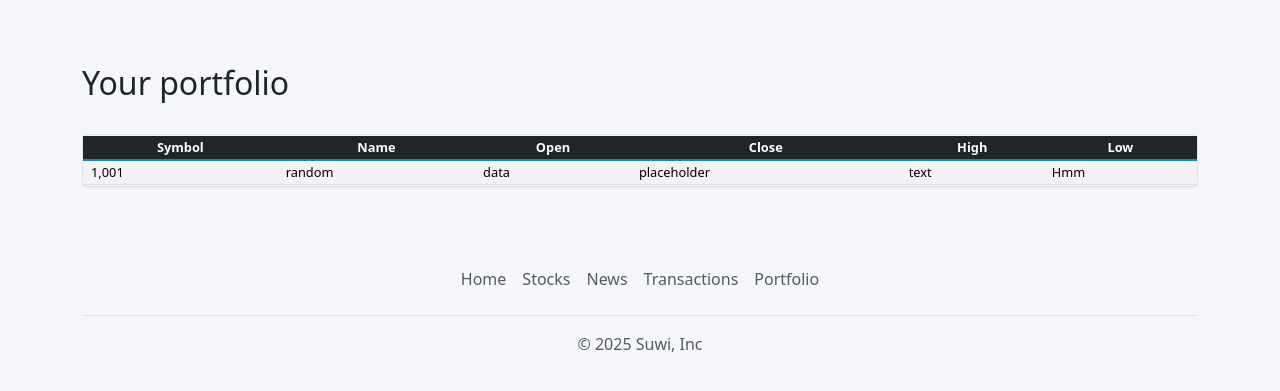
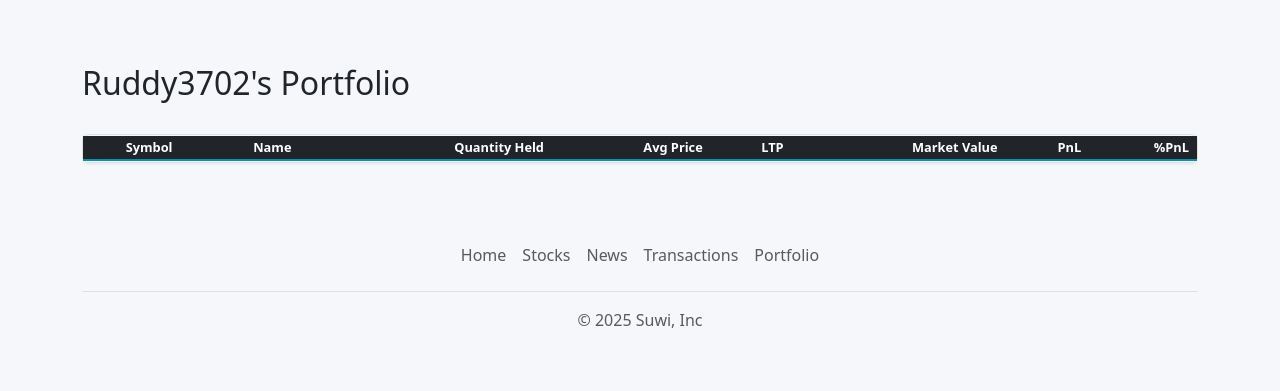
Before and after one commit to Ruddy3702/Paper-Trading-Project---Suwi, a Flask app: page /portfolio in a window 1280 px wide. Shown: the part 81-472 px from the top of the page. Run offline with Flask 3, Linux system fonts and the light colour scheme; a user stored in the database is signed in; lists and menus that the app fills with data are empty; parts of the project's set-up code (start-up, migrations or seed data) failed here and were passed over; some libraries are stand-ins or nearby versions.

Commit message:
Added Portfolio View, tracking buy/sell and connect to Fyers API button for easier access.

```diff
--- a/main.py
+++ b/main.py
@@ -7,9 +7,9 @@ from wtforms.validators import InputRequired, NumberRange
 from werkzeug.security import generate_password_hash, check_password_hash
 from flask_login import login_user, LoginManager, login_required, current_user, logout_user
 from dotenv import load_dotenv
-from utils.api_client import get_fyers_authcode
+from utils.api_client import get_auth_code
 from utils.crypto_utils import encrypt, decrypt
-from utils.models import db
+from decimal import Decimal
 load_dotenv()
 
 # Import your models and DB
@@ -43,10 +43,6 @@ login_manager.login_view = 'login'
 def load_user(user_id):
     return db.session.get(UserData, str(user_id))
 
-@property
-def fyers_connected(self):
-    return self.fyers_refresh_token is not None
-
 with app.app_context():
     db.create_all()
 
@@ -59,11 +55,13 @@ class LoginForm(FlaskForm):
 class RegisterForm(FlaskForm):
     user = StringField("Username", validators=[InputRequired()])
     password = PasswordField("Password", validators=[InputRequired()])
+    email = StringField("Email", validators=[InputRequired()])
     fyers_client_id = StringField("Fyers Client ID",validators=[InputRequired()])
     fyers_secret_key = StringField("Fyers Secret Key",validators=[InputRequired()])
     fyers_redirect_url =URLField("Fyers Redirect URL",validators=[InputRequired()])
     google_api_key =StringField("Google API Key",validators=[InputRequired()])
     cx = StringField("Google CX",validators=[InputRequired()])
+    balance = StringField("Starting Balance", validators=[InputRequired()])
     submit = SubmitField("Submit")
 
 class AuthCodeForm(FlaskForm):
@@ -118,16 +116,24 @@ def register():
         if existing_user:
             print("You already have an account")
             return redirect(url_for("login"))
-
+        try:
+            balance = Decimal(request.form.get('balance'))
+            if balance <= 0:
+                raise ValueError
+        except:
+            flash("Invalid starting balance")
+            return redirect(url_for("register"))
         new_user = UserData(
             user = user_id,
             password = generate_password_hash(password=str(password), method='pbkdf2:sha256', salt_length=8),
+            email = encrypt(request.form.get('email')),
             fyers_client_id = encrypt(request.form.get('fyers_client_id')),
             fyers_secret_key = encrypt(request.form.get('fyers_secret_key')),
             fyers_redirect_url = encrypt(request.form.get('fyers_redirect_url')),
             fyers_auth_code= None,
             google_api_key = encrypt(request.form.get('google_api_key')),
             cx = encrypt(request.form.get('cx')),
+            balance = balance,
         )
         db.session.add(new_user)
         db.session.commit()
@@ -139,13 +145,8 @@ def register():
 
 @app.route("/get-auth-code", methods = ["GET", "POST"])
 @login_required
-def get_auth_code():
-    fyers_client_id = decrypt(current_user.fyers_client_id)
-    fyers_secret_key = decrypt(current_user.fyers_secret_key)
-    fyers_redirect_url =decrypt(current_user.fyers_redirect_url)
-    auth_link = get_fyers_authcode(client_id= fyers_client_id,
-                                   secret_key= fyers_secret_key,
-                                   redirect_uri= fyers_redirect_url)
+def get_code():
+    auth_link = get_auth_code()
     flash(f"<a href= {auth_link}>Click Here For Auth Code</a>",'success')
     return redirect(url_for('home'))
     # return render_template('make_auth_code.html', form = form)
@@ -172,13 +173,6 @@ def fyers_callback():
     return redirect(url_for("home"))
 
 
-@app.route("/reconnect-fyers")
-@login_required
-def reconnect_fyers():
-    flash("Your Fyers session expired. Please reconnect.", "warning")
-    return redirect(url_for("get_auth_code"))
-
-
 @app.route("/logout", methods = ["GET", "POST"])
 @login_required
 def logout():
@@ -200,6 +194,10 @@ def database():
     order = request.args.get("order", "desc")  # default descending
     data = get_database()
 
+    if not data:
+        flash(f"Please connect Fyers first")
+        return redirect(url_for("get_code"))
+
     if sort_by:
         reverse = True if order == "desc" else False
 
@@ -217,7 +215,10 @@ def database():
 def stock_info(symbol):
     data = get_data(symbol)
     articles = search(symbol)
-    return render_template("stock.html", stock=data, logged_in= current_user.is_authenticated, latest_news = articles)
+    news_data = search(symbol)["items"]
+    return render_template("stock.html", stock=data,
+                           logged_in= current_user.is_authenticated,
+                           latest_news = articles, news_data = news_data)
 
 
 @app.route("/buy/<symbol>", methods=["POST", "GET"])
@@ -225,23 +226,30 @@ def stock_info(symbol):
 def buy(symbol):
     form = BuySellForm()
     data = get_data(symbol)
-    qty = form.quantity.data
-    ltp = data["v"]["lp"]
-    if request.method == "POST":
+    if request.method == "POST" and form.validate():
+        qty = form.quantity.data
+        ltp = Decimal(str(data["v"]["lp"]))
+        txn_val = qty * ltp
+        if txn_val > current_user.balance:
+            flash(f"Your balance is not enough for this transaction", "error")
+            return redirect(url_for("buy", symbol =symbol))
         new_transaction = Transaction(
             user_id = current_user.user,
             symbol=symbol,
             name=data["v"]["name"],
             type="BUY",
-            quantity=float(qty),
-            cost_price=ltp,
-            total_value=float(qty) * float(ltp),
+            quantity=qty,
+            execution_price=ltp,
+            total_value=txn_val,
             remarks=form.remarks.data,
         )
+
+        current_user.balance -= txn_val
         db.session.add(new_transaction)
         db.session.commit()
-        return redirect(url_for("transactions"))
-    return render_template("buy.html", stock=data, form=form, logged_in= current_user.is_authenticated)
+        return redirect(url_for("database"))
+    return render_template("buy-sell.html", balance = current_user.balance, stock=data, form=form,
+                           logged_in= current_user.is_authenticated, action="BUY")
 
 
 @app.route("/sell/<symbol>", methods=["GET", "POST"])
@@ -249,23 +257,35 @@ def buy(symbol):
 def sell(symbol):
     form = BuySellForm()
     data = get_data(symbol)
-    qty = form.quantity.data
-    ltp = data["v"]["lp"]
-    if request.method == "POST":
+
+    if request.method == "POST" and form.validate():
+        qty = form.quantity.data
+        ltp = Decimal(str(data["v"]["lp"]))
+        txn_val = qty * ltp
+        portfolio = calculate_portfolio()
+        position = next((p for p in portfolio if p["symbol"] == symbol), None)
+
+        if not position or position["quantity"] < qty:
+            flash("You do not have enough quantity to sell.")
+            return redirect(url_for("sell", symbol=symbol))
+
         new_transaction = Transaction(
             user_id= current_user.user,
             symbol=symbol,
             name=data["v"]["name"],
             type="SELL",
-            quantity=float(qty),
-            cost_price=ltp,
-            total_value=float(qty) * float(ltp),
+            quantity=qty,
+            execution_price=ltp,
+            total_value=txn_val,
             remarks=form.remarks.data,
         )
+        current_user.balance += txn_val
         db.session.add(new_transaction)
         db.session.commit()
-        return redirect(url_for("transactions"))
-    return render_template("sell.html", stock=data, form=form, logged_in= current_user.is_authenticated)
+
+        return redirect(url_for("database"))
+    return render_template("buy-sell.html", balance = current_user.balance, stock=data, form=form,
+                           logged_in= current_user.is_authenticated, action="SELL")
 
 
 @app.route("/news", methods=["GET", "POST"])
@@ -295,11 +315,11 @@ def transactions():
                 "symbol": tx.symbol,
                 "type": tx.type,
                 "quantity": tx.quantity,
-                "cost_price": tx.cost_price,
+                "execution_price": tx.execution_price,
                 "total_value": tx.total_value,
                 "timestamp": tx.timestamp,
                 "remarks": tx.remarks,
-                "pnl": round(pnl, 2),
+                "pnl": pnl,
                 "current_price": stock_data["v"]["lp"],
             }
         )
@@ -309,7 +329,64 @@ def transactions():
 @app.route("/portfolio")
 @login_required
 def portfolio():
-    return render_template("portfolio.html", logged_in= current_user.is_authenticated)
+    final_portfolio = calculate_portfolio()
+    return render_template("portfolio.html",
+                           logged_in= current_user.is_authenticated, data=final_portfolio)
+
+
+def calculate_portfolio():
+    results = db.session.execute(
+        db.select(Transaction)
+        .where(Transaction.user_id == current_user.user)
+    ).scalars()
+
+    portfolio = {}
+
+    for tx in results:
+        symbol = tx.symbol
+
+        if symbol not in portfolio:
+            portfolio[symbol] = {
+                "symbol": symbol,
+                "name": tx.name,
+                "quantity": Decimal("0"),
+                "total_cost": Decimal("0"),
+            }
+
+        if tx.type == "BUY":
+            portfolio[symbol]["quantity"] += tx.quantity
+            portfolio[symbol]["total_cost"] += tx.quantity * tx.execution_price
+
+
+        elif tx.type == "SELL":
+
+            avg_cost = portfolio[symbol]["total_cost"] / portfolio[symbol]["quantity"]
+            portfolio[symbol]["quantity"] -= tx.quantity
+            portfolio[symbol]["total_cost"] -= tx.quantity * avg_cost
+
+    final_portfolio = []
+
+    for symbol, data in portfolio.items():
+        if data["quantity"] <= 0:
+            continue  # skip fully sold positions
+
+        stock_data = get_data(symbol)
+        ltp = stock_data["v"]["lp"]
+
+        avg_price = data["total_cost"] / data["quantity"]
+        market_value = data["quantity"] * Decimal(str(ltp))
+        pnl = market_value - data["total_cost"]
+
+        final_portfolio.append({
+            "symbol": symbol,
+            "name": data["name"],
+            "quantity": round(data["quantity"], 2),
+            "avg_price": round(avg_price, 2),
+            "ltp": ltp,
+            "market_value": round(market_value, 2),
+            "pnl": round(pnl, 2),
+        })
+    return final_portfolio
 
 if __name__ == "__main__":
     app.run(host="0.0.0.0", port=5000, debug=True)
--- a/templates/base.html
+++ b/templates/base.html
@@ -140,7 +140,7 @@
         <ul class="nav nav-pills">
         {% if not current_user.fyers_connected %}
         <li class="nav-item">
-          <a class="nav-link" href="{{ url_for('get_auth_code') }}">Connect Fyers</a>
+          <a class="nav-link" href="{{ url_for('get_code') }}">Connect Fyers</a>
         </li>
         {% endif %}
         <li class="nav-item">
--- a/templates/index.html
+++ b/templates/index.html
@@ -77,7 +77,7 @@
             <li class="d-flex align-items-center me-3">
               <svg class="bi me-2" width="1em" height="1em" role="img" aria-label="Location">
                 <use xlink:href="#geo-fill"></use></svg>
-              <small>Pakistan</small>
+              <small>Rudra G</small>
             </li>
 
             <li class="d-flex align-items-center">
@@ -104,7 +104,7 @@
             <li class="d-flex align-items-center me-3">
               <svg class="bi me-2" width="1em" height="1em" role="img" aria-label="Location">
                 <use xlink:href="#geo-fill"></use></svg>
-              <small>California</small>
+              <small>Mumbai</small>
             </li>
 
             <li class="d-flex align-items-center">
--- a/templates/portfolio.html
+++ b/templates/portfolio.html
@@ -3,28 +3,37 @@
 {% block title %}Portfolio{% endblock %}
 {% block content %}
 <div class="container py-3 my-3">
-  <h2 class="pb-4" >Your portfolio</h2>
-<div class="table-responsive small">
-  <table class="table table-striped table-sm">
-    <thead>
+  <h2 class="pb-4">{{current_user.user}}'s Portfolio</h2>
+<div class="table-responsive">
+  <table class="table table-hover table-striped align-middle table-sm">
+        <thead class="table-dark sticky-top">
       <tr>
-      <th scope="col">Symbol</th>
+        <th  scope="col">Symbol</th>
         <th scope="col">Name</th>
-      <th scope="col">Open</th>
-      <th scope="col">Close</th>
-      <th scope="col">High</th>
-      <th scope="col">Low</th>
+        <th class="text-end" scope="col">Quantity Held</th>
+        <th class="text-end" scope="col">Avg Price</th>
+        <th class="text-end" scope="col">LTP</th>
+        <th class="text-end" scope="col">Market Value</th>
+        <th class="text-end" scope="col">PnL</th>
+        <th class="text-end" scope="col">%PnL</th>
       </tr>
       </thead>
       <tbody>
+      {% for row in data %}
       <tr>
-      <td>1,001</td>
-      <td>random</td>
-      <td>data</td>
-      <td>placeholder</td>
-      <td>text</td>
-      <td>Hmm</td>
+        <td>
+            <a href="{{ url_for('stock_info', symbol=row['symbol']) }}">
+            {{row['symbol']}}</a></td>
+        <td>{{row['name']}}</td>
+        <td class="text-end">{{"%.2f"|format(row['quantity'])}}</td>
+        <td class="text-end">{{"%.2f"|format(row['avg_price'])}}</td>
+        <td class="text-end">{{"%.2f"|format(row['ltp'])}}</td>
+        <td class="text-end">{{"%.2f"|format(row['market_value'])}}</td>
+        <td class="text-end {% if row['pnl'] > 0 %}text-success{% elif row['pnl'] < 0 %}text-danger{% else %}text-secondary{% endif %}">
+  {{ "%.2f"|format(row['pnl']) }}</td>
+        <td class="text-end">{{ "%.2f"|format((row['pnl'] / (row['avg_price'] * row['quantity'])) * 100) }}%</td>
       </tr>
+      {% endfor %}
       </tbody>
   </table>
 </div>
--- a/templates/register.html
+++ b/templates/register.html
@@ -8,7 +8,7 @@
         <p>{{ render_form(form) }}</p>
     </div>
     <div class ='col-3 py-5'>
-        <a href="{{ url_for('get_auth_code') }}">Click to generate Auth Code</a>
+        <a href="{{ url_for('get_code') }}">Click to generate Auth Code</a>
     </div>
 </div>
 </div>
```
Also changed, not shown: templates/buy-sell.html (renamed from templates/sell.html, +5 -2 lines), templates/buy.html (deleted, +0 -16 lines), templates/stock.html (+22 -0 lines), templates/transactions.html (+5 -5 lines), utils/api_client.py (+10 -0 lines), utils/models.py (+37 -29 lines), instance/transaction_data.db (deleted). Lines whose indentation alone changed are shown as unchanged.
